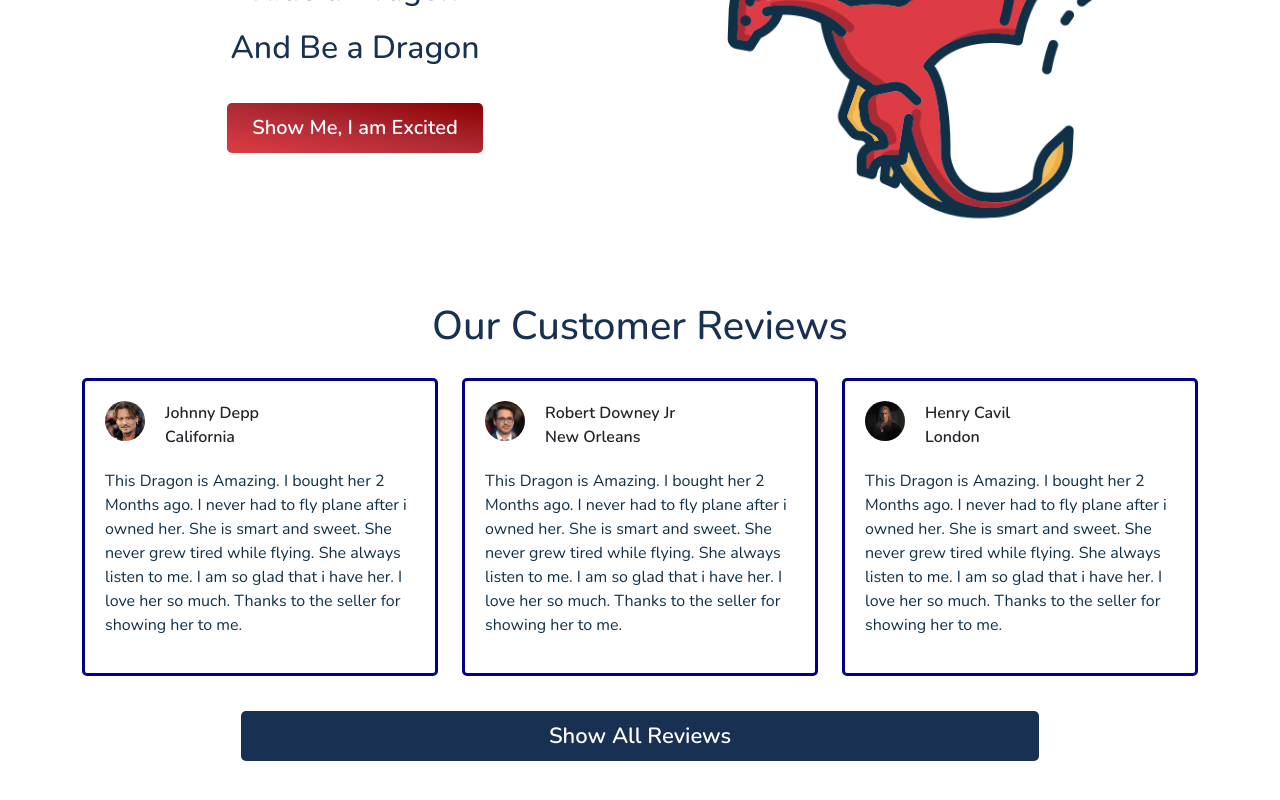
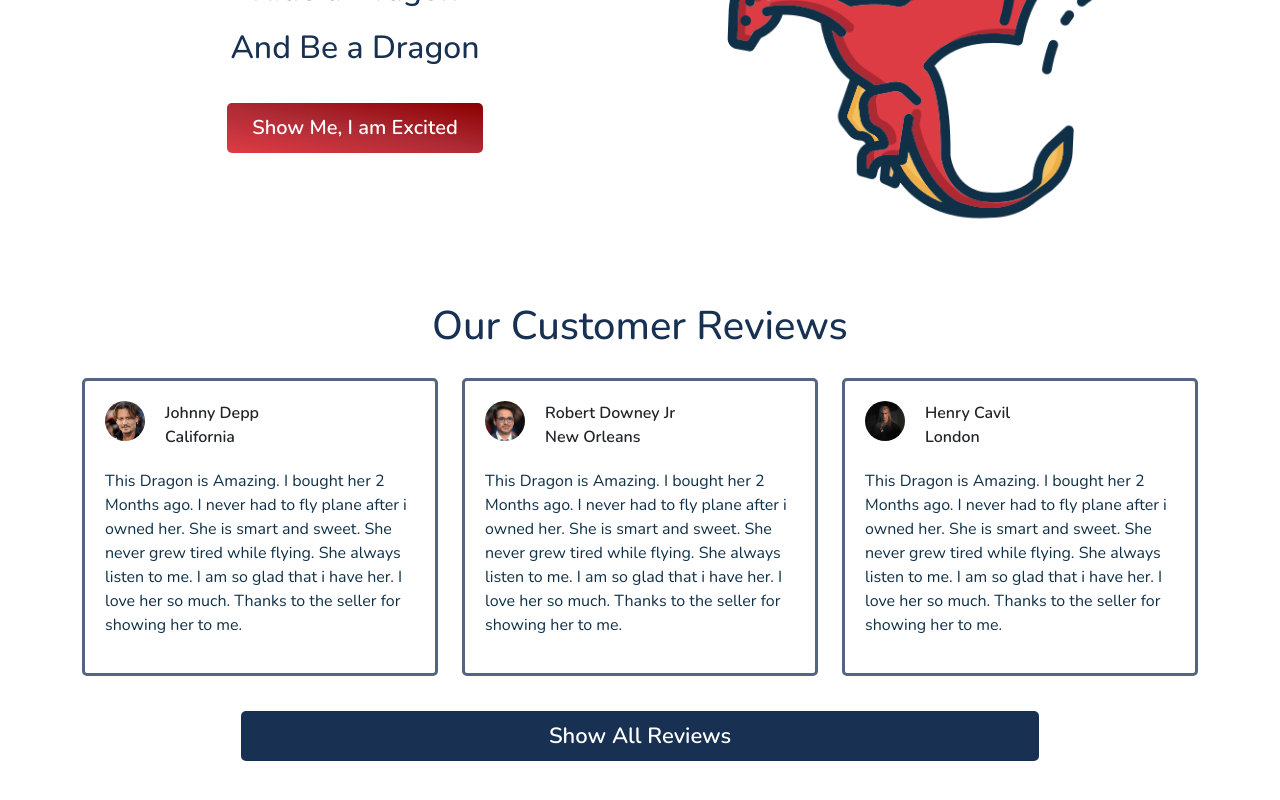
Before and after one commit to shafik720/assignment-9-react-router, a React (Create React App) app: page / in a window 1280 px wide. Shown: the part 374-1174 px from the top of the page. Built offline with nearby package versions, Linux system fonts and the light colour scheme.

Commit message:
google font changed

```diff
--- a/src/Components/Review/Review.css
+++ b/src/Components/Review/Review.css
@@ -3,7 +3,7 @@
 
 .user-card{
     margin-top: 20px;
-    border: 3px solid darkblue;
+    border: 3px solid rgba(24, 49, 83, 0.74);
     border-radius: 5px;
     padding: 20px 20px;
 }
```
